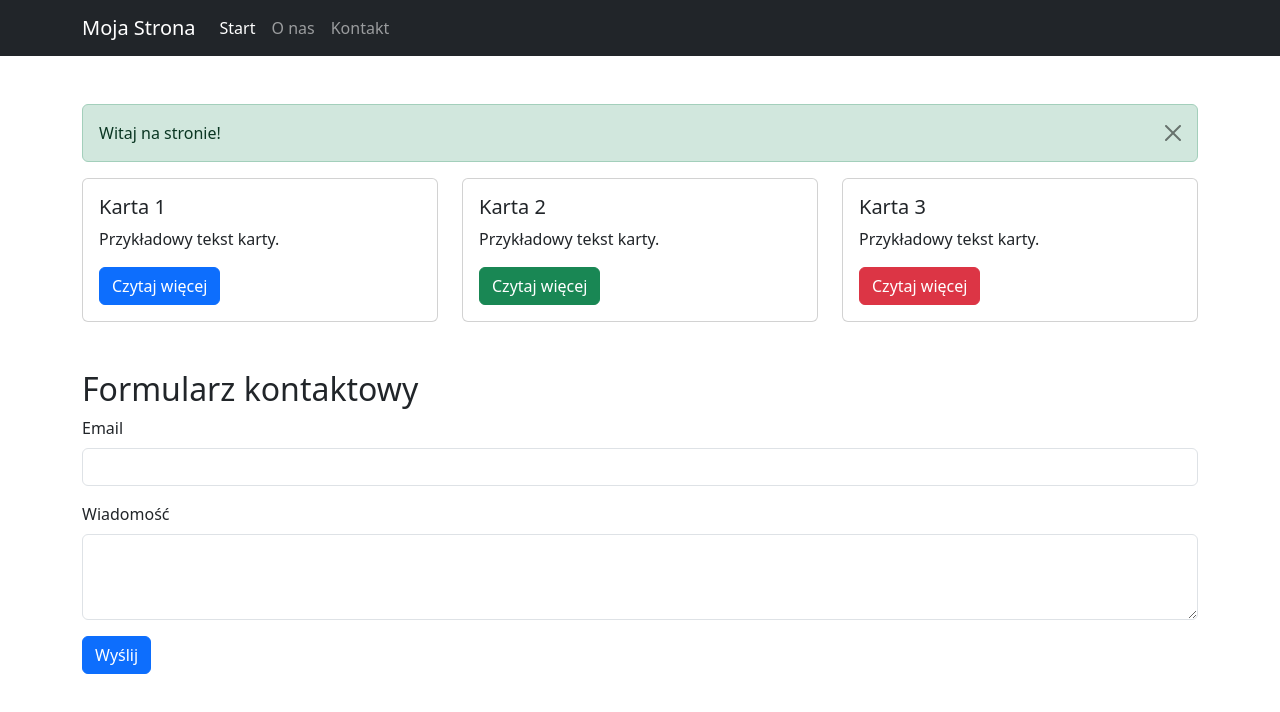
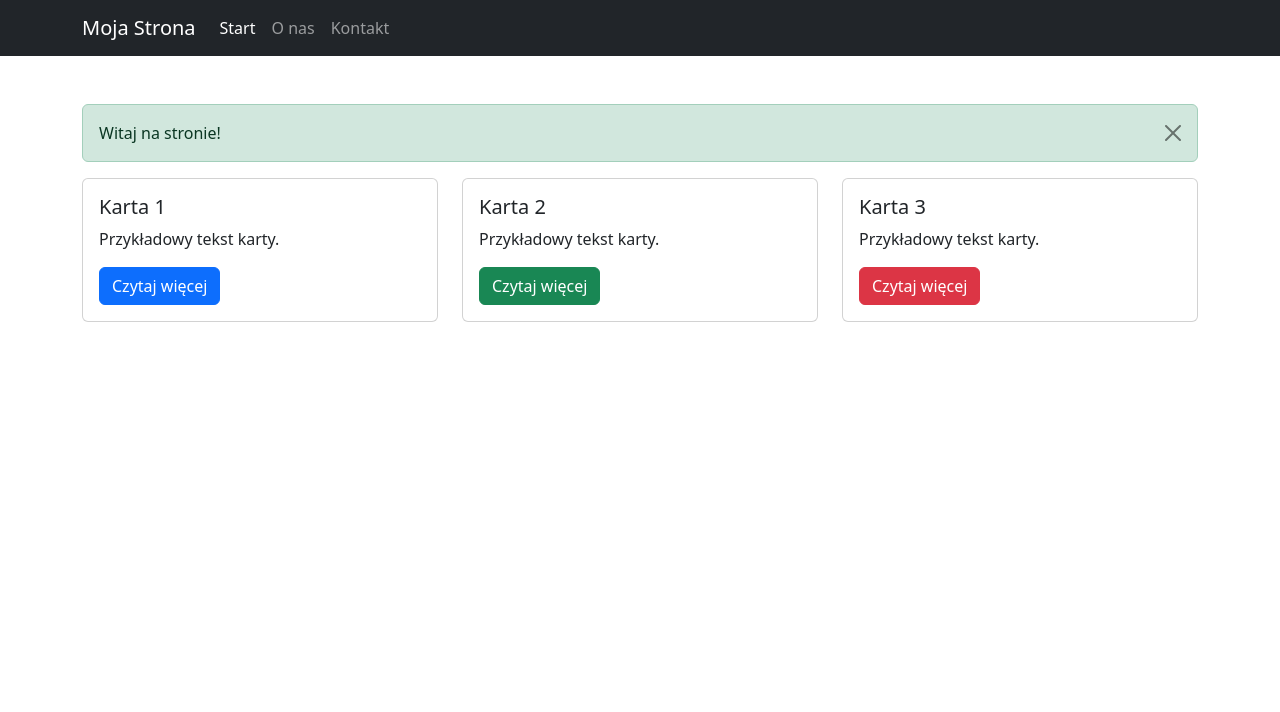
Before and after one commit to rtsikora/PK_GIK, a plain HTML site: page index.html in a window 1280 px wide. Drawn offline with nearby package versions, Linux system fonts and the light colour scheme.

Commit message:
Update index.html

```diff
--- a/index.html
+++ b/index.html
@@ -68,22 +68,6 @@
                 </div>
             </div>
         </div>
-
-        <!-- Formularz -->
-        <div class="mt-5">
-            <h2>Formularz kontaktowy</h2>
-            <form>
-                <div class="mb-3">
-                    <label class="form-label">Email</label>
-                    <input type="email" class="form-control">
-                </div>
-                <div class="mb-3">
-                    <label class="form-label">Wiadomość</label>
-                    <textarea class="form-control" rows="3"></textarea>
-                </div>
-                <button type="submit" class="btn btn-primary">Wyślij</button>
-            </form>
-        </div>
     </div>
 
     <script src="https://cdn.jsdelivr.net/npm/bootstrap@5.3.3/dist/js/bootstrap.bundle.min.js"></script>
```
